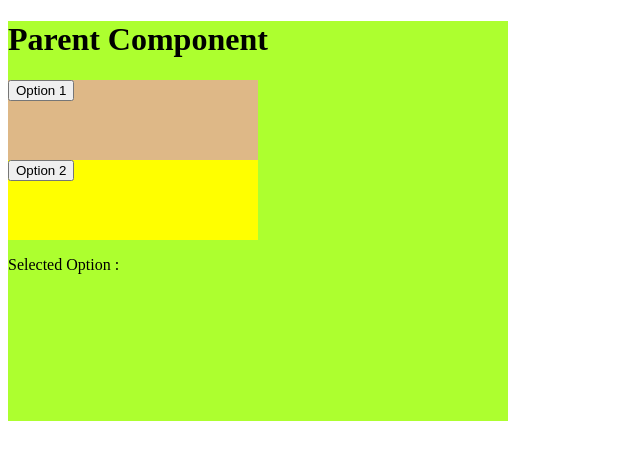
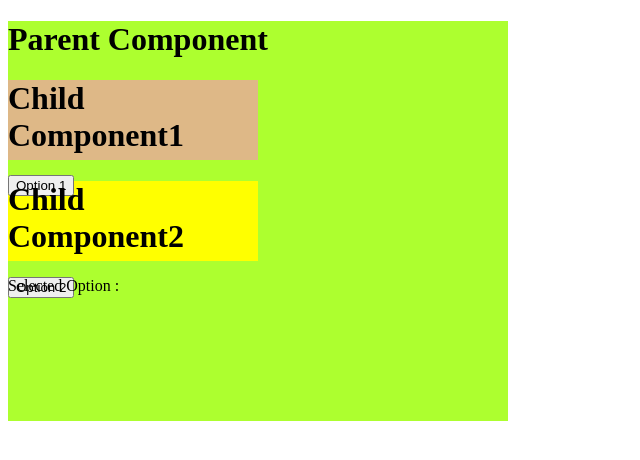
Before and after one commit to acciojob/lift-state-up-3-mvikram123, a React app: page / in a window 1280 px wide. Shown: the top 460 px of the page, without its empty margins (0-640 px from the left). Built offline with nearby package versions, Linux system fonts and the light colour scheme.

Commit message:
submitting code-Sun Aug 20 2023 17:02:13 GMT+0530 (India Standard Time)

```diff
--- a/src/components/Child.js
+++ b/src/components/Child.js
@@ -24,9 +24,11 @@ const Child=({selectedOption,setSelectedOption})=>{
         <div className="child">
 
             <div className="child1">
+                <h1>Child Component1</h1>
             <button onClick={click1}>Option 1</button>
             </div>
             <div className="child2">
+            <h1>Child Component2</h1>
             <button onClick={click2}>Option 2</button>
 
             </div>
```
